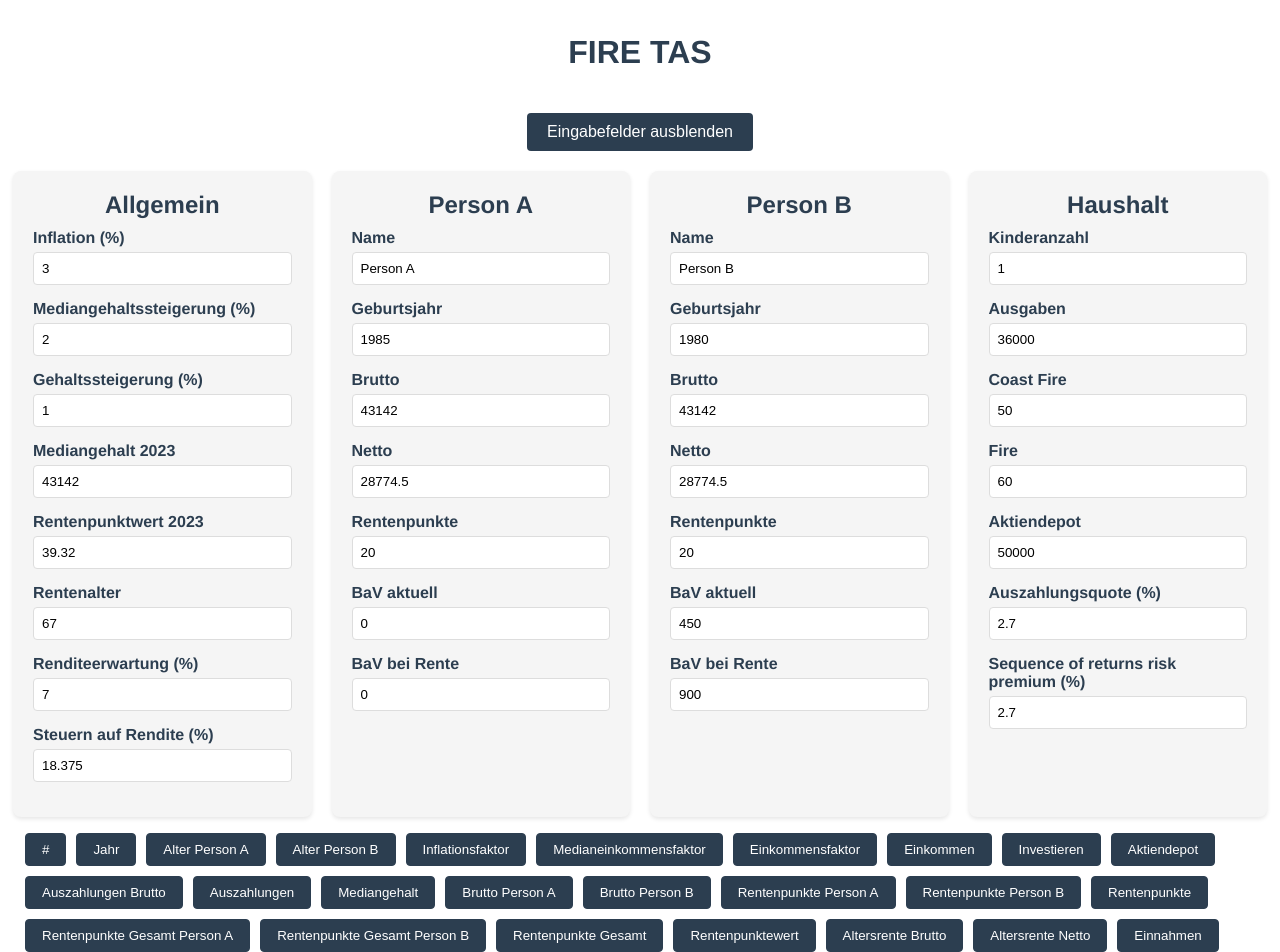
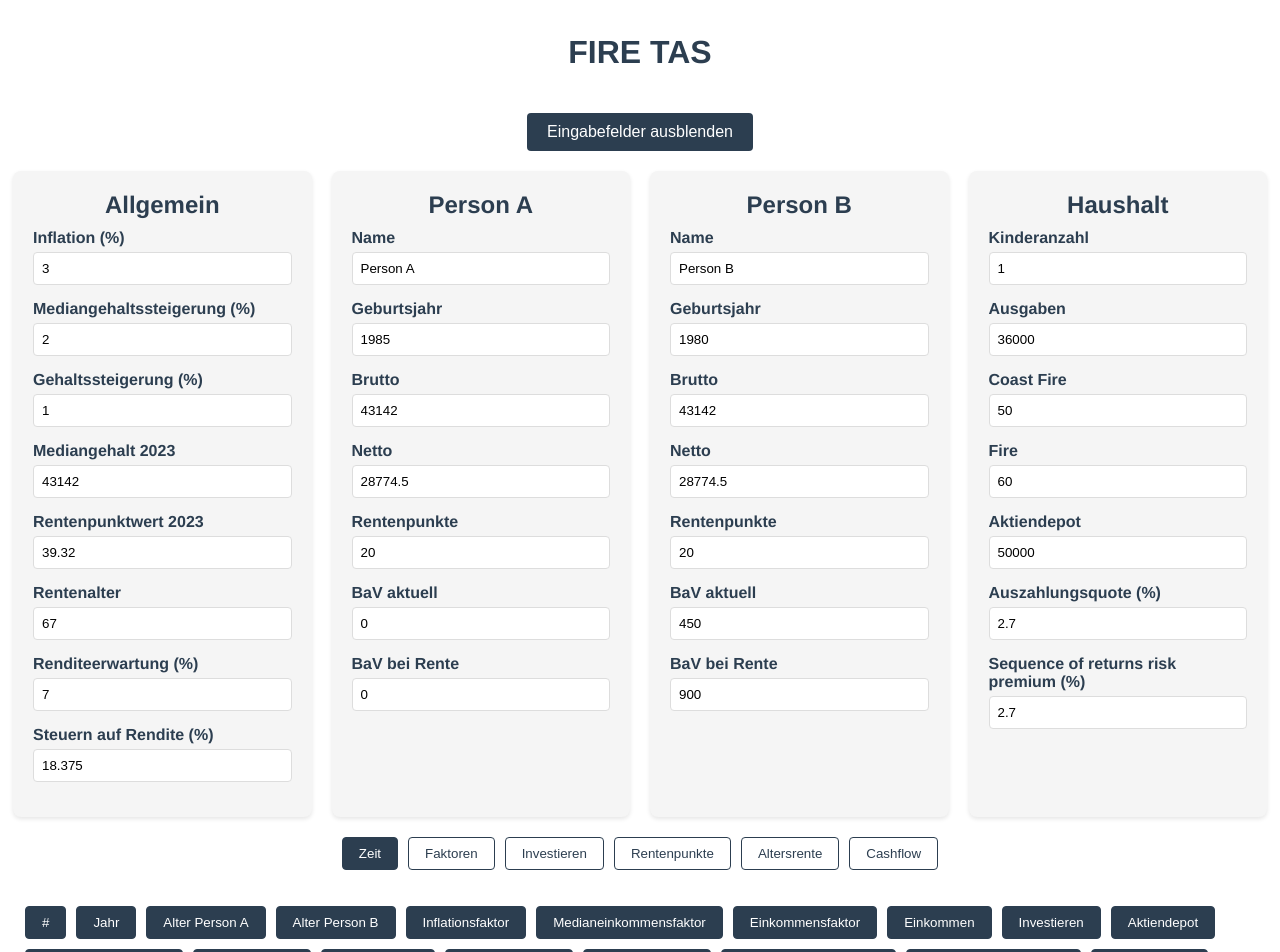
Before and after one commit to damoon/fire-tas, a Vue app: page /#/ in a window 1280 px wide. Shown: the top 952 px of the page. Built offline with nearby package versions, Linux system fonts and the light colour scheme.

Commit message:
added view selection

```diff
--- a/src/components/DataTable.vue
+++ b/src/components/DataTable.vue
@@ -1,4 +1,14 @@
 <template>
+  <div class="view-toggles">
+    <button
+      v-for="view in views"
+      :key="view.name"
+      @click="activateView(view.name)"
+      :class="{ active: currentView === view.name }"
+    >
+      {{ view.name }}
+    </button>
+  </div>
   <div class="table-container">
     <div class="column-toggles">
       <button
@@ -123,6 +133,64 @@ export default defineComponent({
 
   data() {
     return {
+      currentView: "Zeit",
+      views: [
+        { name: "Zeit", columns: ["index", "year", "ageA", "ageB"] },
+        {
+          name: "Faktoren",
+          columns: [
+            "index",
+            "year",
+            "inflationFactor",
+            "medianSalaryIncreaseFactor",
+            "salaryIncreaseFactor",
+          ],
+        },
+        {
+          name: "Investieren",
+          columns: [
+            "earnings",
+            "investment",
+            "totalInvested",
+            "grossPayout",
+            "netPayout",
+          ],
+        },
+        {
+          name: "Rentenpunkte",
+          columns: [
+            "medianSalary",
+            "grossA",
+            "grossB",
+            "retirementPointsA",
+            "retirementPointsB",
+            "retirementPoints",
+            "retirementPointsTotalA",
+            "retirementPointsTotalB",
+            "retirementPointsTotal",
+          ],
+        },
+        {
+          name: "Altersrente",
+          columns: [
+            "retirementPointsTotal",
+            "retirementPointValue",
+            "retirementGross",
+            "retirementNet",
+          ],
+        },
+        {
+          name: "Cashflow",
+          columns: [
+            "year",
+            "earnings",
+            "netPayout",
+            "retirementNet",
+            "income",
+            "expenses",
+          ],
+        },
+      ],
       columnVisibility: {
         index: true,
         year: true,
@@ -155,6 +223,20 @@ export default defineComponent({
   },
 
   methods: {
+    activateView(viewName: string): void {
+      const view = this.views.find((v) => v.name === viewName);
+      if (view) {
+        this.currentView = viewName;
+        Object.keys(this.columnVisibility).forEach((key) => {
+          this.columnVisibility[key] = view.columns.includes(key);
+        });
+        localStorage.setItem(
+          "tableColumnVisibility",
+          JSON.stringify(this.columnVisibility),
+        );
+        localStorage.setItem("tableViewName", viewName);
+      }
+    },
     toggleColumn(columnKey: string): void {
       if (this.columnVisibility[columnKey] !== undefined) {
         this.columnVisibility[columnKey] = !this.columnVisibility[columnKey];
@@ -437,6 +519,10 @@ export default defineComponent({
   },
 
   mounted() {
+    const savedView = localStorage.getItem("tableViewName");
+    if (savedView) {
+      this.currentView = savedView;
+    }
     const savedVisibility = localStorage.getItem("tableColumnVisibility");
     if (savedVisibility) {
       this.columnVisibility = {
@@ -449,6 +535,27 @@ export default defineComponent({
 </script>
 
 <style scoped>
+.view-toggles {
+  margin: 20px 0;
+  display: flex;
+  gap: 10px;
+  justify-content: center;
+}
+
+.view-toggles button {
+  padding: 8px 16px;
+  border: 1px solid #2c3e50;
+  background-color: white;
+  color: #2c3e50;
+  border-radius: 4px;
+  cursor: pointer;
+}
+
+.view-toggles button.active {
+  background-color: #2c3e50;
+  color: white;
+}
+
 .table-container {
   margin-top: 20px;
   overflow-x: auto;
```
